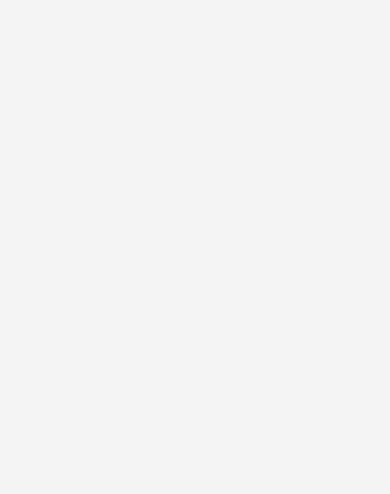
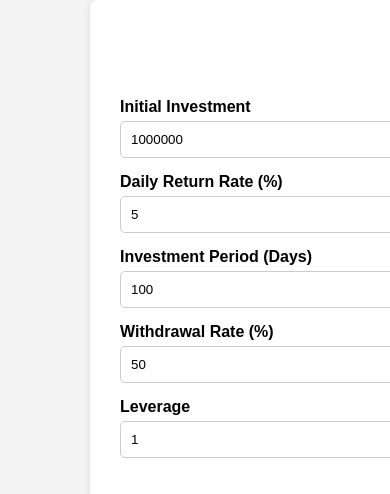
Before and after one commit to ttototom/compound-interest-calculator, a React (Create React App) app: page / in a window 390 px wide. Shown: the top 494 px of the page. Built offline with nearby package versions, Linux system fonts and the light colour scheme.

Commit message:
모바일

```diff
--- a/public/styles.css
+++ b/public/styles.css
@@ -1,3 +1,4 @@
+
 body {
   font-family: Arial, sans-serif;
   min-height: 100vh;
@@ -12,7 +13,8 @@ html, body {
 }
 
 .container {
-  width: fit-content; /* 내용에 맞게 크기 조절 */
+  width: 80%; /* 최초 크기를 더 크게 설정 */
+  max-width: 1100px; /* 너무 커지지 않도록 제한 */
   background: white;
   padding: 30px;
   border-radius: 8px;
@@ -20,6 +22,7 @@ html, body {
   text-align: center;
   margin: auto; /* 자동 가운데 정렬 */
   position: relative; /* 정렬 문제 해결 */
+  transition: width 0.3s ease-in-out; /* 부드러운 변화 적용 */
 }
 
 .input-group {
```
